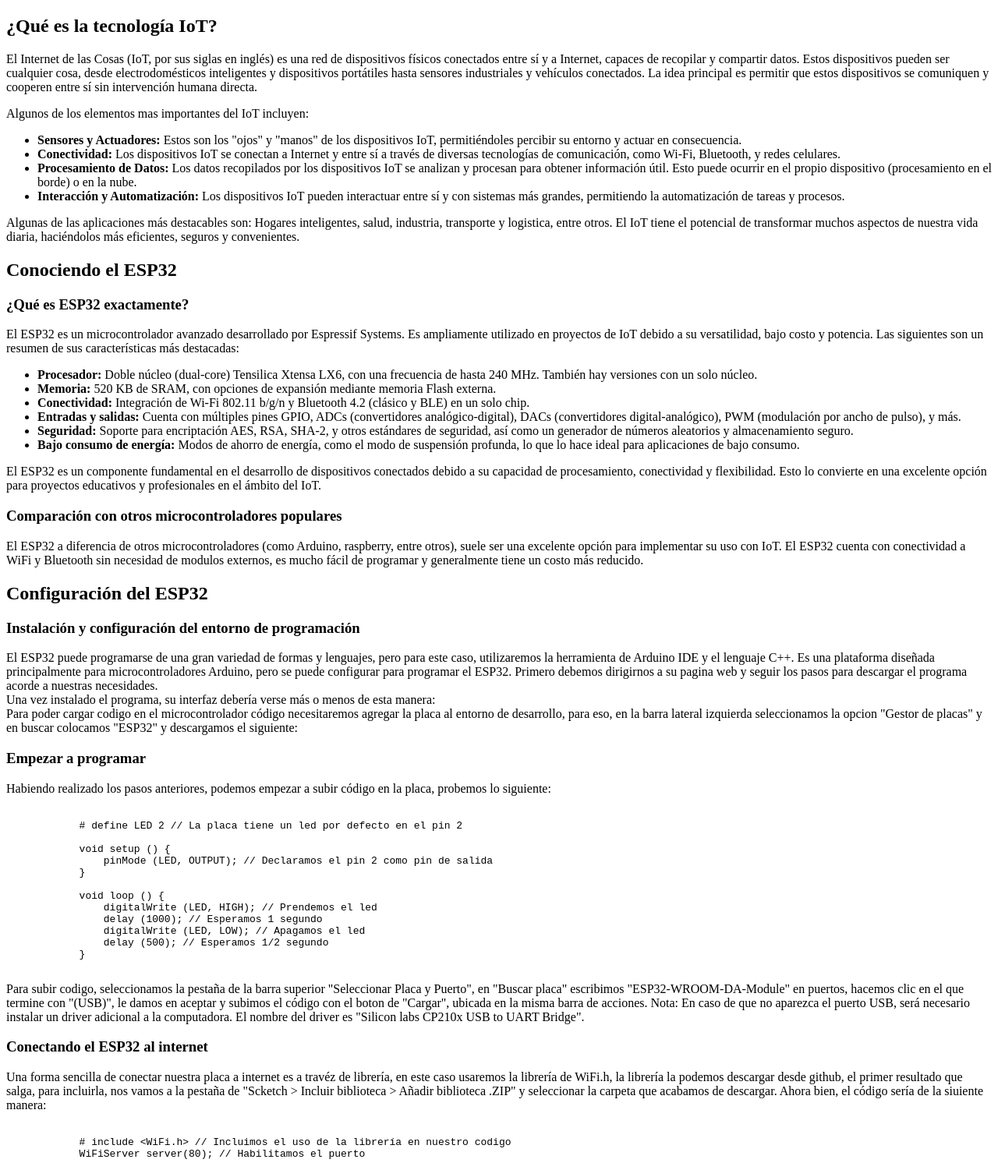
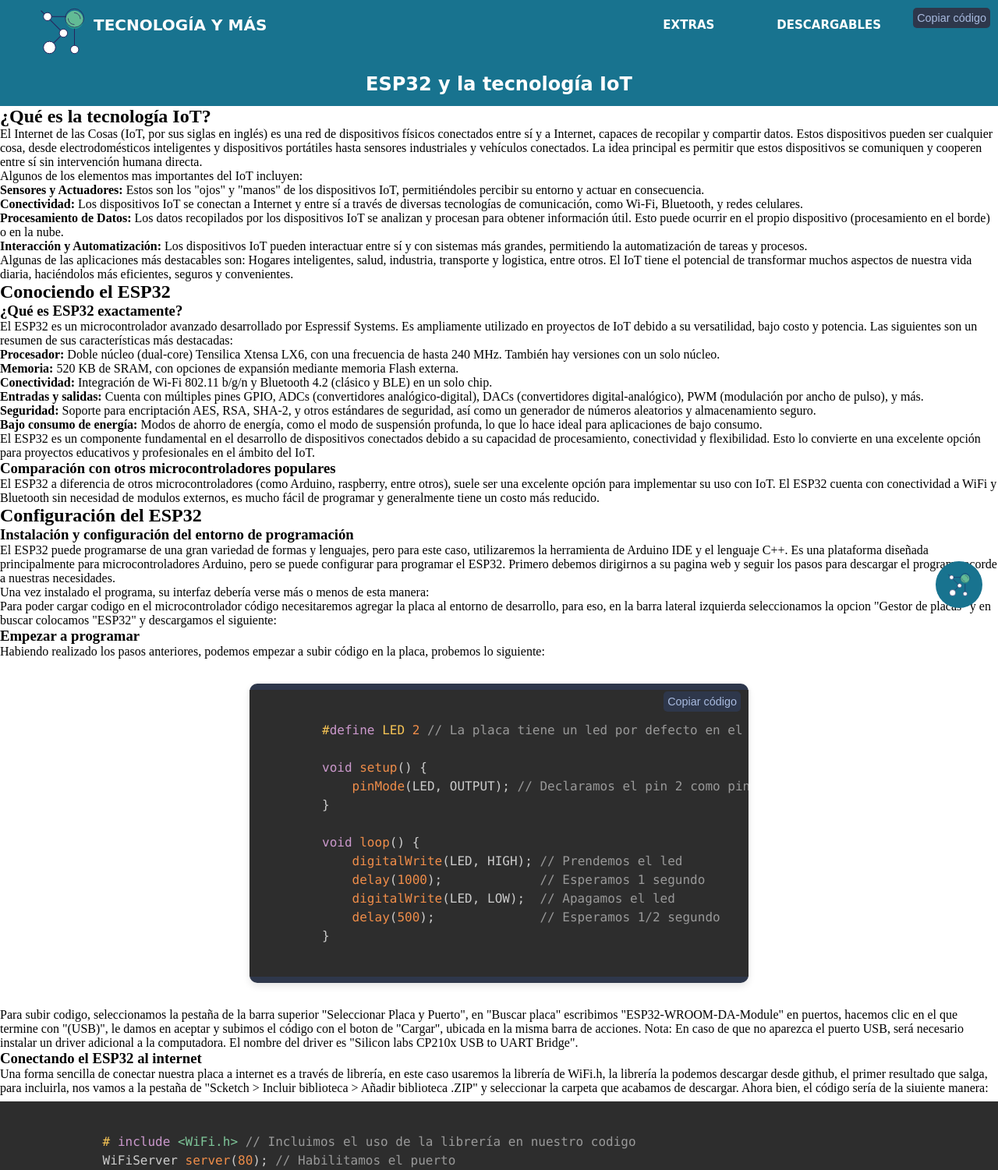
Before and after one commit to CarlosAlfredoNolascoReyes/MODULO_2_DEVF, a plain HTML site: page PROYECTO_FINAL_MODULO_2/index.html in a window 1280 px wide. Shown: the top 1501 px of the page at 78% size. Drawn offline with nearby package versions, Linux system fonts and the light colour scheme.

Commit message:
Avance e integración de JS y CSS

```diff
--- a/PROYECTO_FINAL_MODULO_2/index.html
+++ b/PROYECTO_FINAL_MODULO_2/index.html
@@ -1,16 +1,55 @@
 <!DOCTYPE html>
 <html lang="en">
+
 <head>
     <meta charset="UTF-8">
     <meta name="viewport" content="width=device-width, initial-scale=1.0">
     <title> IoT, ESP32 y su aplicación con páginas web </title>
     <link rel="shortcut icon" href="./img/ICON.svg">
+    <link rel="stylesheet" href="./stylesheet/styles.css">
+    <link href="https://fonts.googleapis.com/css2?family=Roboto:wght@300;400;700&display=swap" rel="stylesheet">
+    <script src="script/script.js"></script>
+
+    <link href="https://cdnjs.cloudflare.com/ajax/libs/prism/1.29.0/themes/prism-tomorrow.min.css" rel="stylesheet" />
+    <script src="https://cdnjs.cloudflare.com/ajax/libs/prism/1.29.0/prism.min.js"></script>
+    <script src="https://cdnjs.cloudflare.com/ajax/libs/prism/1.29.0/components/prism-c.min.js"></script>
+
+
 </head>
+
 <body>
+    <div class="HEAD">
+        <a href="#" class="HEAD_LINK">
+            <img src="img/ICON.svg" alt="Icon" class="ICON_HEAD">
+            <p class="HEAD_STYLE">TECNOLOGÍA Y MÁS</p>
+        </a>
+        <nav class="NAVBAR">
+            <a href="#">
+                <p class="NAVAR_STYLE"> EXTRAS </p>
+            </a>
+            <a href="#">
+                <p class="NAVAR_STYLE"> DESCARGABLES </p>
+            </a>
+        </nav>
+    </div>
+
+    <div class="ICON_FIXED" onclick="SCROLL_TO_TOP()">
+        <img src="img/ICON.svg" alt="Icon" class="ICON_BUTT">
+    </div>
+
+    <header class="CONTENT_HEADER">
+        <h2>ESP32 y la tecnología IoT</h2>
+    </header>
+
+
     <h2> ¿Qué es la tecnología IoT? </h2>
 
     <P>
-        El Internet de las Cosas (IoT, por sus siglas en inglés) es una red de dispositivos físicos conectados entre sí y a Internet, capaces de recopilar y compartir datos. Estos dispositivos pueden ser cualquier cosa, desde electrodomésticos inteligentes y dispositivos portátiles hasta sensores industriales y vehículos conectados. La idea principal es permitir que estos dispositivos se comuniquen y cooperen entre sí sin intervención humana directa.
+        El Internet de las Cosas (IoT, por sus siglas en inglés) es una red de dispositivos físicos conectados entre sí
+        y a Internet, capaces de recopilar y compartir datos. Estos dispositivos pueden ser cualquier cosa, desde
+        electrodomésticos inteligentes y dispositivos portátiles hasta sensores industriales y vehículos conectados. La
+        idea principal es permitir que estos dispositivos se comuniquen y cooperen entre sí sin intervención humana
+        directa.
     </P>
 
     <p>
@@ -18,66 +57,88 @@
     <ul>
         <li>
             <strong> Sensores y Actuadores: </strong>
-                Estos son los "ojos" y "manos" de los dispositivos IoT, permitiéndoles percibir su entorno y actuar en consecuencia.
+            Estos son los "ojos" y "manos" de los dispositivos IoT, permitiéndoles percibir su entorno y actuar en
+            consecuencia.
         </li>
         <li>
             <strong> Conectividad: </strong>
-                Los dispositivos IoT se conectan a Internet y entre sí a través de diversas tecnologías de comunicación, como Wi-Fi, Bluetooth, y redes celulares.
+            Los dispositivos IoT se conectan a Internet y entre sí a través de diversas tecnologías de comunicación,
+            como Wi-Fi, Bluetooth, y redes celulares.
         </li>
         <li>
             <strong> Procesamiento de Datos: </strong>
-                Los datos recopilados por los dispositivos IoT se analizan y procesan para obtener información útil. Esto puede ocurrir en el propio dispositivo (procesamiento en el borde) o en la nube.
+            Los datos recopilados por los dispositivos IoT se analizan y procesan para obtener información útil. Esto
+            puede ocurrir en el propio dispositivo (procesamiento en el borde) o en la nube.
         </li>
         <li>
             <strong> Interacción y Automatización: </strong>
-                Los dispositivos IoT pueden interactuar entre sí y con sistemas más grandes, permitiendo la automatización de tareas y procesos.
+            Los dispositivos IoT pueden interactuar entre sí y con sistemas más grandes, permitiendo la automatización
+            de tareas y procesos.
         </li>
     </ul>
-        Algunas de las aplicaciones más destacables son: Hogares inteligentes, salud, industria, transporte y logistica, entre otros. El IoT tiene el potencial de transformar muchos aspectos de nuestra vida diaria, haciéndolos más eficientes, seguros y convenientes.
+    Algunas de las aplicaciones más destacables son: Hogares inteligentes, salud, industria, transporte y logistica,
+    entre otros. El IoT tiene el potencial de transformar muchos aspectos de nuestra vida diaria, haciéndolos más
+    eficientes, seguros y convenientes.
     </p>
 
     <h2> Conociendo el ESP32 </h2>
     <h3> ¿Qué es ESP32 exactamente? </h3>
     <p>
-        El ESP32 es un microcontrolador avanzado desarrollado por Espressif Systems. Es ampliamente utilizado en proyectos de IoT debido a su versatilidad, bajo costo y potencia. Las siguientes son un resumen de sus características más destacadas:
+        El ESP32 es un microcontrolador avanzado desarrollado por Espressif Systems. Es ampliamente utilizado en
+        proyectos de IoT debido a su versatilidad, bajo costo y potencia. Las siguientes son un resumen de sus
+        características más destacadas:
     <ul>
         <li>
-                <strong> Procesador: </strong> Doble núcleo (dual-core) Tensilica Xtensa LX6, con una frecuencia de hasta 240 MHz. También hay versiones con un solo núcleo.
+            <strong> Procesador: </strong> Doble núcleo (dual-core) Tensilica Xtensa LX6, con una frecuencia de hasta
+            240 MHz. También hay versiones con un solo núcleo.
         </li>
         <li>
             <strong> Memoria: </strong> 520 KB de SRAM, con opciones de expansión mediante memoria Flash externa.
         </li>
         <li>
-                <strong> Conectividad: </strong> Integración de Wi-Fi 802.11 b/g/n y Bluetooth 4.2 (clásico y BLE) en un solo chip.
+            <strong> Conectividad: </strong> Integración de Wi-Fi 802.11 b/g/n y Bluetooth 4.2 (clásico y BLE) en un
+            solo chip.
         </li>
         <li>
-                <strong> Entradas y salidas: </strong> Cuenta con múltiples pines GPIO, ADCs (convertidores analógico-digital), DACs (convertidores digital-analógico), PWM (modulación por ancho de pulso), y más.
+            <strong> Entradas y salidas: </strong> Cuenta con múltiples pines GPIO, ADCs (convertidores
+            analógico-digital), DACs (convertidores digital-analógico), PWM (modulación por ancho de pulso), y más.
         </li>
         <li>
-                <strong> Seguridad: </strong> Soporte para encriptación AES, RSA, SHA-2, y otros estándares de seguridad, así como un generador de números aleatorios y almacenamiento seguro.
+            <strong> Seguridad: </strong> Soporte para encriptación AES, RSA, SHA-2, y otros estándares de seguridad,
+            así como un generador de números aleatorios y almacenamiento seguro.
         </li>
         <li>
-                <strong> Bajo consumo de energía: </strong> Modos de ahorro de energía, como el modo de suspensión profunda, lo que lo hace ideal para aplicaciones de bajo consumo.
+            <strong> Bajo consumo de energía: </strong> Modos de ahorro de energía, como el modo de suspensión profunda,
+            lo que lo hace ideal para aplicaciones de bajo consumo.
         </li>
     </ul>
-        El ESP32 es un componente fundamental en el desarrollo de dispositivos conectados debido a su capacidad de procesamiento, conectividad y flexibilidad. Esto lo convierte en una excelente opción para proyectos educativos y profesionales en el ámbito del IoT.
+    El ESP32 es un componente fundamental en el desarrollo de dispositivos conectados debido a su capacidad de
+    procesamiento, conectividad y flexibilidad. Esto lo convierte en una excelente opción para proyectos educativos y
+    profesionales en el ámbito del IoT.
     </p>
 
     <h3> Comparación con otros microcontroladores populares </h3>
     <p>
-        El ESP32 a diferencia de otros microcontroladores (como Arduino, raspberry, entre otros), suele ser una excelente opción para implementar su uso con IoT. El ESP32 cuenta con conectividad a WiFi y Bluetooth sin necesidad de modulos externos, es mucho fácil de programar y generalmente tiene un costo más reducido.
+        El ESP32 a diferencia de otros microcontroladores (como Arduino, raspberry, entre otros), suele ser una
+        excelente opción para implementar su uso con IoT. El ESP32 cuenta con conectividad a WiFi y Bluetooth sin
+        necesidad de modulos externos, es mucho fácil de programar y generalmente tiene un costo más reducido.
     </p>
 
     <h2> Configuración del ESP32 </h2>
     <h3> Instalación y configuración del entorno de programación </h3>
     <p>
-        El ESP32 puede programarse de una gran variedad de formas y lenguajes, pero para este caso, utilizaremos la herramienta de Arduino IDE y el lenguaje C++. Es una plataforma diseñada principalmente para microcontroladores Arduino, pero se puede configurar para programar el ESP32.
-        Primero debemos dirigirnos a su pagina web y seguir los pasos para descargar el programa acorde a nuestras necesidades.
+        El ESP32 puede programarse de una gran variedad de formas y lenguajes, pero para este caso, utilizaremos la
+        herramienta de Arduino IDE y el lenguaje C++. Es una plataforma diseñada principalmente para microcontroladores
+        Arduino, pero se puede configurar para programar el ESP32.
+        Primero debemos dirigirnos a su pagina web y seguir los pasos para descargar el programa acorde a nuestras
+        necesidades.
         <br>
         Una vez instalado el programa, su interfaz debería verse más o menos de esta manera:
         <!-- Insertar imagen -->
         <br>
-        Para poder cargar codigo en el microcontrolador código necesitaremos agregar la placa al entorno de desarrollo, para eso, en la barra lateral izquierda seleccionamos la opcion "Gestor de placas" y en buscar colocamos "ESP32" y descargamos el siguiente:
+        Para poder cargar codigo en el microcontrolador código necesitaremos agregar la placa al entorno de desarrollo,
+        para eso, en la barra lateral izquierda seleccionamos la opcion "Gestor de placas" y en buscar colocamos "ESP32"
+        y descargamos el siguiente:
         <!-- Insertar imagen -->
 
     </p>
@@ -86,32 +147,44 @@
     <p>
         Habiendo realizado los pasos anteriores, podemos empezar a subir código en la placa, probemos lo siguiente:
 
-        <pre><code>
-            # define LED 2 // La placa tiene un led por defecto en el pin 2
+    <div class="CODE_CONTAINER">
+        <button class="copy-btn" onclick="copyCode(this)">Copiar código</button>
+       <pre><code class="language-c">
+        #define LED 2 // La placa tiene un led por defecto en el pin 2
 
-            void setup () {
-                pinMode (LED, OUTPUT); // Declaramos el pin 2 como pin de salida
+        void setup() {
+            pinMode(LED, OUTPUT); // Declaramos el pin 2 como pin de salida
         }
 
-            void loop () {
-                digitalWrite (LED, HIGH); // Prendemos el led
-                delay (1000); // Esperamos 1 segundo
-                digitalWrite (LED, LOW); // Apagamos el led
-                delay (500); // Esperamos 1/2 segundo
+        void loop() {
+            digitalWrite(LED, HIGH); // Prendemos el led
+            delay(1000);             // Esperamos 1 segundo
+            digitalWrite(LED, LOW);  // Apagamos el led
+            delay(500);              // Esperamos 1/2 segundo
         }
-        </pre></code>
-        Para subir codigo, seleccionamos la pestaña de la barra superior "Seleccionar Placa y Puerto", en "Buscar placa" escribimos "ESP32-WROOM-DA-Module" en puertos, hacemos clic en el que termine con "(USB)", le damos en aceptar y subimos el código con el boton de "Cargar", ubicada en la misma barra de acciones.
+            </code></pre>
+    </div>
+
+    Para subir codigo, seleccionamos la pestaña de la barra superior "Seleccionar Placa y Puerto", en "Buscar placa"
+    escribimos "ESP32-WROOM-DA-Module" en puertos, hacemos clic en el que termine con "(USB)", le damos en aceptar y
+    subimos el código con el boton de "Cargar", ubicada en la misma barra de acciones.
     <!-- Insertar imagen -->
-         Nota: En caso de que no aparezca el puerto USB, será necesario instalar un driver adicional a la computadora. El nombre del driver es "Silicon labs CP210x USB to UART Bridge".
+    Nota: En caso de que no aparezca el puerto USB, será necesario instalar un driver adicional a la computadora. El
+    nombre del driver es "Silicon labs CP210x USB to UART Bridge".
     </p>
 
     <h3> Conectando el ESP32 al internet </h3>
     <p>
-        Una forma sencilla de conectar nuestra placa a internet es a travéz de librería, en este caso usaremos la librería de WiFi.h, la librería la podemos descargar desde github, el primer resultado que salga, para incluirla, nos vamos a la pestaña de "Scketch > Incluir biblioteca > Añadir biblioteca .ZIP" y seleccionar la carpeta que acabamos de descargar.
+        Una forma sencilla de conectar nuestra placa a internet es a través de librería, en este caso usaremos la
+        librería de WiFi.h, la librería la podemos descargar desde github, el primer resultado que salga, para
+        incluirla, nos vamos a la pestaña de "Scketch > Incluir biblioteca > Añadir biblioteca .ZIP" y seleccionar la
+        carpeta que acabamos de descargar.
         <!-- Insertar imagen -->
         Ahora bien, el código sería de la siuiente manera:
 
-        <pre><code>
+        <div class="CODE_CONTAINER_2">
+        <button class="copy-btn" onclick="copyCode(this)">Copiar código</button>
+        <pre><code class="language-c">
             # include &lt;WiFi.h&gt; // Incluimos el uso de la librería en nuestro codigo
             WiFiServer server(80); // Habilitamos el puerto
 
@@ -150,8 +223,13 @@
                 }
             }
                 </code></pre>
-        De esta manera ya tenemos conectado la placa a internet, y para ver las impresiones seriales que hace la placa, nos dirigimos a la esquita superor derecha y seleccionamos "Monitor Serie", pero... ¿Como podemos empezar a monitorear nuestros dispositivos?.
-        Si bien, existen una gran cantidad de librerias que nos permiten realizar estos trabajos, haremos este trabajo desde cero con HTML.
+        </div>
+
+    De esta manera ya tenemos conectado la placa a internet, y para ver las impresiones seriales que hace la placa, nos
+    dirigimos a la esquita superor derecha y seleccionamos "Monitor Serie", pero... ¿Como podemos empezar a monitorear
+    nuestros dispositivos?.
+    Si bien, existen una gran cantidad de librerias que nos permiten realizar estos trabajos, haremos este trabajo desde
+    cero con HTML.
     </p>
 
     <h3> Controlando un LED con el teclado a travéz de una pagina web </h3>
@@ -288,7 +366,10 @@
                 &lt;/body&gt;
             &lt;/html&gt;
         </code></pre>
-        Aunque la página será bastante simple, podemos empezar a probar diversas posibilidades tanto en el ESP32 así como en la página, desde candados electronicos, luces automaticas, muestras visuales de los datos monitoreados, regadero de plantas automatico,  entre muchas más. El límite esta en tu imaginación.
+    Aunque la página será bastante simple, podemos empezar a probar diversas posibilidades tanto en el ESP32 así como en
+    la página, desde candados electrónicos", luces automaticas, muestras visuales de los datos monitoreados, reigo de
+    plantas automatico, entre muchas más. El límite esta en tu imaginación.
     </p>
 </body>
+
 </html>
--- /dev/null
+++ b/PROYECTO_FINAL_MODULO_2/script/script.js
@@ -0,0 +1,27 @@
+function SCROLL_TO_TOP() {
+    window.scrollTo({
+        top: 0, // Lleva al inicio de la página
+        behavior: 'smooth' // Añade una transición suave
+    });
+}
+
+function copyCode(button) {
+    // Encuentra el bloque de código dentro del contenedor
+    const codeBlock = button.nextElementSibling.querySelector('code');
+
+    // Crea un elemento temporal para copiar el texto
+    const tempElement = document.createElement('textarea');
+    tempElement.value = codeBlock.textContent.trim();
+    document.body.appendChild(tempElement);
+
+    // Copia el texto al portapapeles
+    tempElement.select();
+    document.execCommand('copy');
+    document.body.removeChild(tempElement);
+
+    // Cambia el texto del botón temporalmente
+    button.textContent = '¡Copiado!';
+    setTimeout(() => {
+        button.textContent = 'Copiar código';
+    }, 1500);
+}
--- /dev/null
+++ b/PROYECTO_FINAL_MODULO_2/stylesheet/styles.css
@@ -0,0 +1,152 @@
+/* Restablecer márgenes en el body */
+* {
+    margin: 0;
+    padding: 0;
+    box-sizing: border-box;
+}
+
+body {
+    margin: 0;
+    padding: 0;
+    padding-top: 0px; /* Da espacio a la parte superior para la barra */
+}
+
+/* Estilo del link */
+.HEAD_LINK {
+    text-decoration: none;
+    color: white;
+    font-family: 'Great Vibes', cursive;
+    font-size: 16px;
+    display: flex;
+    align-items: center;
+}
+
+/* Estilo del ícono */
+.ICON_HEAD {
+    width: 60px;
+    height: 60px;
+    margin-right: 10px; /* Espacio entre el ícono y el texto */
+}
+
+/* Estilo del texto */
+.HEAD_STYLE {
+    font-size: 20px;
+    font-weight: bold;
+    line-height: 1.8;
+    margin-bottom: 16px;
+    text-align: center; /* Centrado del texto */
+}
+
+/* Estilo de la barra de navegación */
+.HEAD {
+    display: flex;
+    align-items: center;
+    justify-content: space-between;
+    height: 80px;
+    background-color: #18738f;
+    width: 100%;
+    padding: 0 50px;
+    /* Elimina position: fixed para que la barra se desplace con la página */
+}
+
+/* Estilo de los enlaces de la barra de navegación */
+.NAVBAR {
+    display: flex;
+    margin-right: 100px;
+    font-family: 'Great Vibes', cursive;
+}
+.NAVAR_STYLE {
+    font-weight: bold; /* Hace el texto en negritas */
+    font-size: 15px;
+    line-height: 1.8;
+    margin-bottom: 16px;
+    text-align: end; /* Centrado del texto */
+}
+.NAVBAR a {
+    color: rgb(255, 255, 255);
+    text-decoration: none;
+    margin-left: 80px; /* Espaciado entre los enlaces */
+}
+
+/* Estilo del ícono flotante */
+.ICON_FIXED {
+    position: fixed; /* Lo mantiene fijo en la pantalla */
+    bottom: 20px; /* A 20px desde la parte inferior */
+    right: 20px;  /* A 20px desde la parte derecha */
+    width: 60px;  /* Tamaño del ícono circular */
+    height: 60px; /* Tamaño del ícono circular */
+    background-color: #18738f; /* Fondo del ícono flotante */
+    border-radius: 50%;  /* Hacer el ícono redondo */
+    display: flex;
+    justify-content: center; /* Centrado horizontal */
+    align-items: center;     /* Centrado vertical */
+    z-index: 1000; /* Asegúrate de que esté por encima de otros elementos */
+    cursor: pointer; /* Cambia el cursor al pasar por encima */
+}
+
+/* Estilo del ícono dentro del círculo */
+.ICON_BUTT {
+    width: 30px;  /* Tamaño del ícono */
+    height: 30px; /* Tamaño del ícono */
+}
+
+/* Estilo del encabezado */
+.CONTENT_HEADER {
+    font-family: 'Great Vibes', cursive;
+    background-color: #18738f; /* Color de fondo (puedes cambiarlo por cualquier color que prefieras) */
+    padding: 14px;   /* Reduce el espaciado interno */
+    text-align: center; /* Centra el texto dentro del header */
+    font-size: 16px;  /* Tamaño de la fuente más pequeño */
+    font-weight: bold; /* Hace el texto en negritas */
+    color: white;  /* Color del texto */
+    position: sticky; /* Hace que el header se quede fijo al hacer scroll */
+    top: 0; /* Se queda fijo en la parte superior */
+    z-index: 50; /* Asegura que esté por encima de otros elementos */
+    min-height: 20px;  /* Reduce la altura mínima del header */
+}
+
+/* Estilo del contenedor del código */
+.CODE_CONTAINER {
+    position: relative;
+    border: 2px solid #ccc; /* Borde del contenedor */
+    border-radius: 10px;
+    background: #2e3440; /* Fondo oscuro */
+    padding: 1rem;
+    margin: 1rem 0;
+    overflow: auto; /* Permitir desplazamiento si es necesario */
+    box-shadow: 0 4px 10px rgba(0, 0, 0, 0.1); /* Sombra */
+}
+
+/* Estilo del bloque de código */
+.CODE_CONTAINER {
+    display: block;
+    width: 50%; /* Ajusta el ancho adaptativo */
+    max-width: 1000px; /* Ancho máximo */
+    max-height: 400px; /* Altura máxima */
+    overflow: auto; /* Permitir desplazamiento */
+    border: none; /* Elimina el borde */
+    border-radius: 10px; /* Bordes redondeados opcionales */
+    background: #2e374b; /* Fondo oscuro */
+    padding: 0rem 0rem 0rem 0rem; /* Ajusta padding */
+    margin: 2rem auto;
+}
+
+/* Estilo del botón de copiar */
+.copy-btn {
+    position: absolute;
+    top: 10px;
+    right: 10px;
+    background: #2e374b; /* Fondo del botón */
+    color: #a8badf; /* Color del texto */
+    border: none;
+    padding: 5px 5px;
+    font-size: 0.9rem;
+    border-radius: 5px;
+    cursor: pointer;
+    transition: background 0.5s;
+}
+
+.copy-btn:hover {
+    background: #88c0d0; /* Fondo al pasar el cursor */
+    color: #2e3440; /* Texto más oscuro */
+}
```
Also changed, not shown: PROYECTO_FINAL_MODULO_2/img/IMAGE_1.png (added), PROYECTO_FINAL_MODULO_2/img/IMAGE_1.svg (added), 1 other file. Lines whose indentation alone changed are shown as unchanged.
